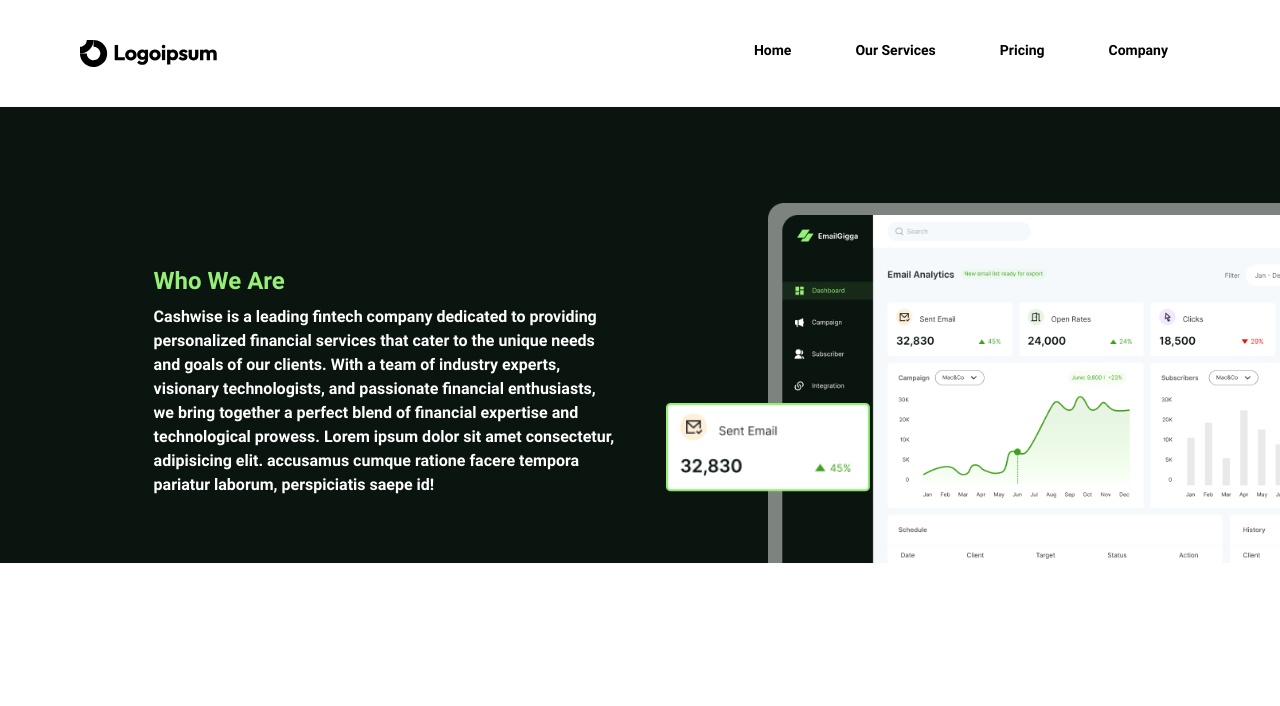
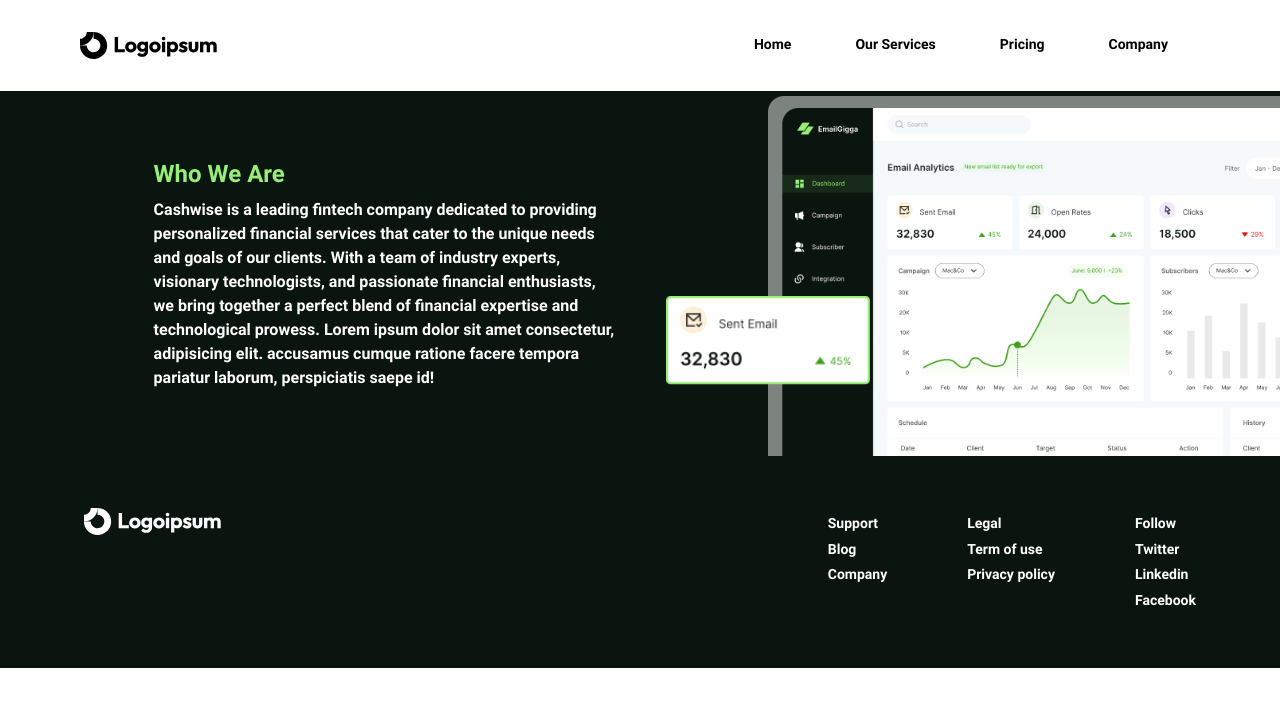
Before and after one commit to Martins00/Zacrac-Assessment, a Nuxt app: page / in a window 1280 px wide. Shown: the top 706 px of the page. Built offline with nearby package versions, Linux system fonts and the light colour scheme.

Commit message:
update: created layout and related components; related components include nav and footer components.

```diff
--- /dev/null
+++ b/components/Footer.vue
@@ -0,0 +1,37 @@
+<template>
+  <div class="bg-[#0B150F] py-8">
+    <div class="mx-auto w-[90%]">
+      <div class="flex justify-between sm:p-5">
+        <SvgLogo fill="white" class="hidden md:inline-block" />
+
+        <div class="flex w-full sm:w-auto justify-between sm:space-x-20">
+          <div class="links">
+            <span class="font-semibold">Support</span>
+            <Nuxt-link to="/">Blog</Nuxt-link>
+            <Nuxt-link to="/">Company</Nuxt-link>
+          </div>
+          <div class="links">
+            <span class="font-semibold">Legal</span>
+            <Nuxt-link to="/">Term of use</Nuxt-link>
+            <Nuxt-link to="/">Privacy policy</Nuxt-link>
+          </div>
+          <div class="links">
+            <span class="font-semibold">Follow</span>
+            <Nuxt-link to="/">Twitter</Nuxt-link>
+            <Nuxt-link to="/">Linkedin</Nuxt-link>
+            <Nuxt-link to="/">Facebook</Nuxt-link>
+          </div>
+        </div>
+      </div>
+    </div>
+  </div>
+</template>
+
+<style lang="scss" scoped>
+.links > * {
+  color: #ffffff;
+  margin: 0.3rem 0;
+  font-size: 0.8750rem;
+  display: block;
+}
+</style>
--- a/components/Nav.vue
+++ b/components/Nav.vue
@@ -1,19 +1,47 @@
 <template>
-    <div class="flex justify-between px-20 py-10">
-        <SvgLogo />
-        <ul class="flex">
-            <li>Home</li>
-            <li>Our Services</li>
-            <li>Pricing</li>
-            <li>Company</li>
-        </ul>
+  <div class="bg-[#FFF] w-full fixed top-0 z-10">
+    <div class="my-container">
+      <div class="flex justify-between py-4 lg:py-8">
+        <SvgLogo fill="black" />
+        <nav
+          class="nav-list bg-[#FFF] z-20 lg:z-0 flex flex-col items-center lg:flex-row fixed top-0 inset-x-0 py-8 lg:py-0 lg:w-auto lg:h-auto lg:static"
+          :class="{ 'hidden lg:inline-block': state.isHidden }"
+        >
+          <Nuxt-link to="/">Home</Nuxt-link>
+          <Nuxt-link to="/">Our Services</Nuxt-link>
+          <Nuxt-link to="/">Pricing</Nuxt-link>
+          <Nuxt-link to="/">Company</Nuxt-link>
+        </nav>
+        <SvgHamburger class="lg:hidden z-30" @click="toggleNav" />
+      </div>
     </div>
+  </div>
 </template>
 
+<script setup>
+// component's data/state are being saved here.
+const state = reactive({
+  isHidden: true
+})
+
+// function for toggling nav state.
+function toggleNav() {
+  state.isHidden = !state.isHidden
+}
+</script>
+
 <style lang="scss" scoped>
-li {
+nav {
+  transition: all 1s ease;
+  > * {
+    color: #000;
+    font-size: 0.875rem;
+    margin-block: 0;
     margin-inline: 2rem;
-    color: #000;
-    font-size: 14px;
+    @media screen and (max-width: 768px) {
+      margin-block: 1rem;
+      margin-inline: 0;
+    }
+  }
 }
 </style>
--- /dev/null
+++ b/layouts/default.vue
@@ -0,0 +1,5 @@
+<template>
+  <Nav />
+  <NuxtPage />
+  <Footer />
+</template>
```
